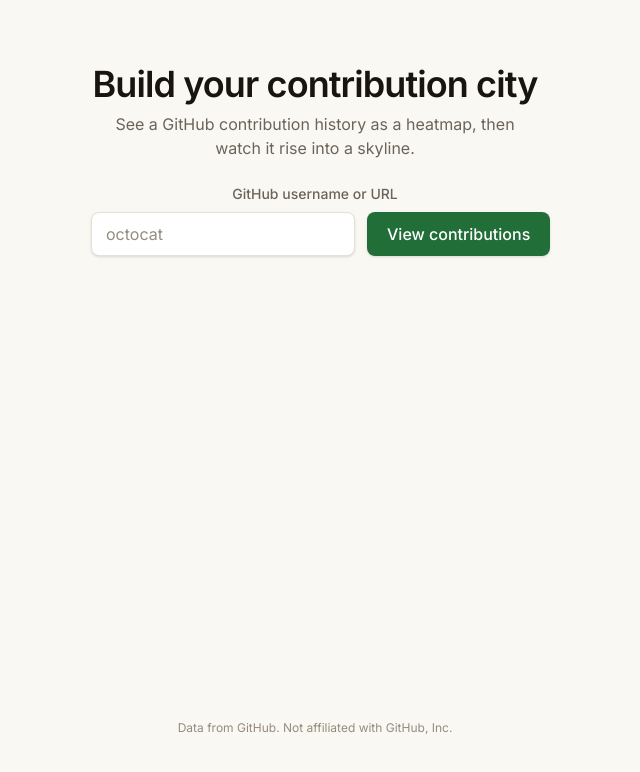
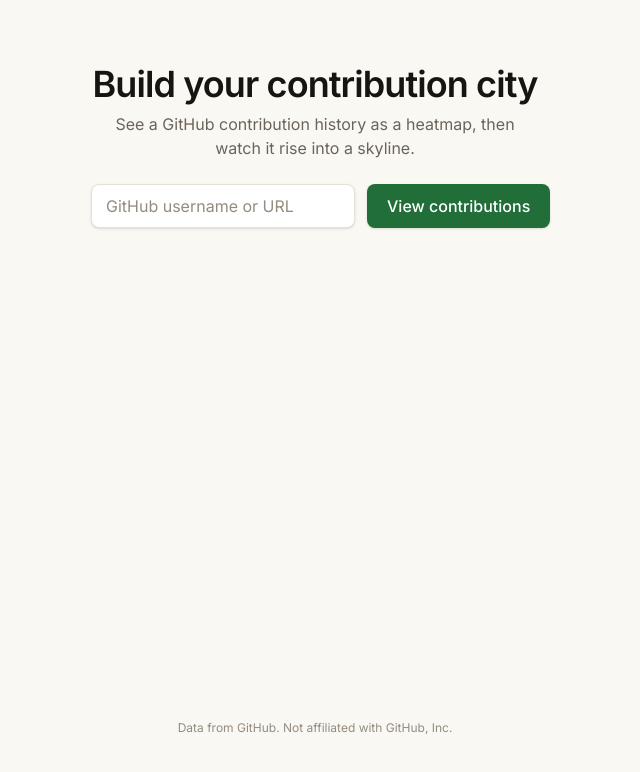
Before and after one commit to deepp2905/gitcity, a Next.js app: page / in a window 1280 px wide. Shown: the top 772 px of the page, without its empty margins (325-965 px from the left). Built offline with nearby package versions, Linux system fonts and the light colour scheme.

Commit message:
feat: use the input label as its placeholder
The visible label is gone, but it stays in the accessible tree: a
placeholder disappears as soon as the user types, so it cannot be the
only label.

```diff
--- a/src/components/search-form.tsx
+++ b/src/components/search-form.tsx
@@ -45,10 +45,12 @@
 
   return (
     <form onSubmit={handleSubmit} noValidate className="w-full max-w-md">
-      <label
-        htmlFor={inputId}
-        className="block text-sm font-medium text-ink-muted mb-2"
-      >
+      {/*
+        Visually replaced by the placeholder, but kept in the accessible
+        tree: a placeholder alone vanishes as soon as the user types, so
+        it can't be the only label.
+      */}
+      <label htmlFor={inputId} className="sr-only">
         GitHub username or URL
       </label>
 
@@ -62,7 +64,7 @@
             setValue(event.target.value);
             if (error) setError(null);
           }}
-          placeholder="octocat"
+          placeholder="GitHub username or URL"
           autoComplete="off"
           autoCapitalize="none"
           spellCheck={false}
```
